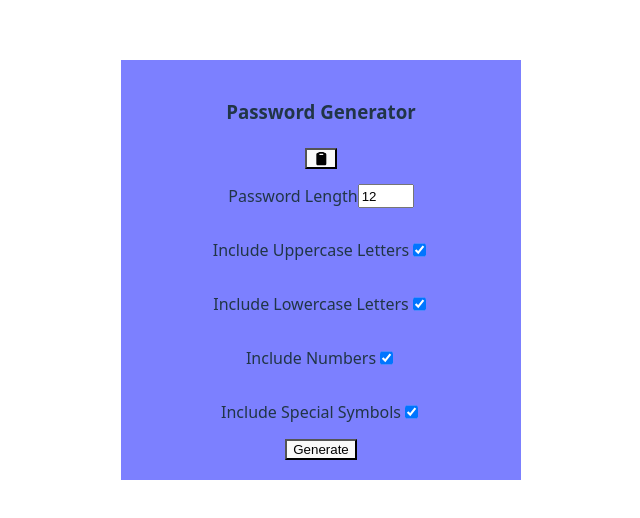
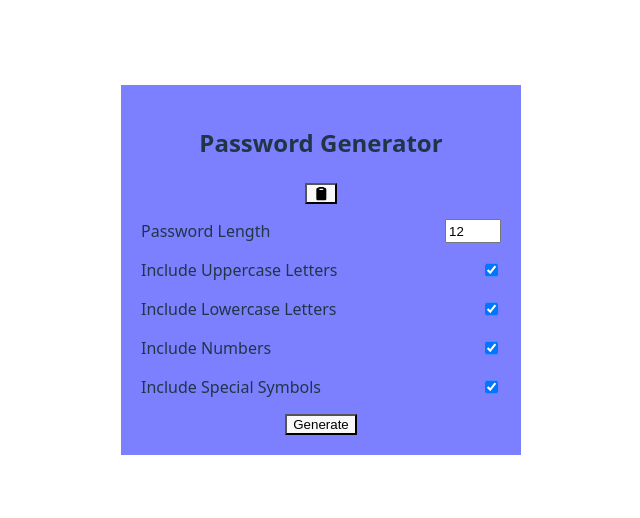
Before and after one commit to Omarf8/password-generator, a React (Vite) app: page / in a window 1280 px wide. Shown: the part 130-648 px from the top of the page, without its empty margins (319-959 px from the left). Built offline with nearby package versions, Linux system fonts and the light colour scheme.

Commit message:
Update HTML skeleton

```diff
--- a/src/App.jsx
+++ b/src/App.jsx
@@ -12,13 +12,14 @@ function App() {
   return (
     <>
       <div id="container">
-        <h3>Password Generator</h3>
-        <div className="password-res">
-          <span></span>
-          <button>
+        <h2>Password Generator</h2>
+        <div id="password-res">
+          <span className="result"></span>
+          <button className="clip">
             <FontAwesomeIcon icon={faClipboard} />
           </button>
         </div>
+        <div id="settings">
           <div className="setting">
             <label htmlFor="length">Password Length</label>
             <input id="length" type="number" min="5" max="20" value={len} onChange={e => setLength(e.target.value)} />
@@ -39,7 +40,8 @@ function App() {
             <label htmlFor="symbols">Include Special Symbols</label>
             <input id="symbols" type="checkbox" checked={sym} onChange={e => setSym(e.target.checked)}/>
           </div>
-        <button>Generate</button>
+        </div>
+        <button id="generate">Generate</button>
       </div>
     </>
   )
```
Lines whose indentation alone changed are shown as unchanged.
